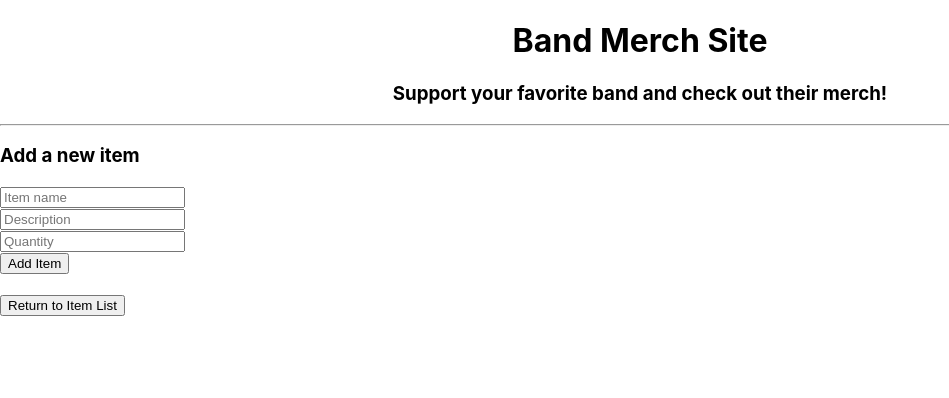
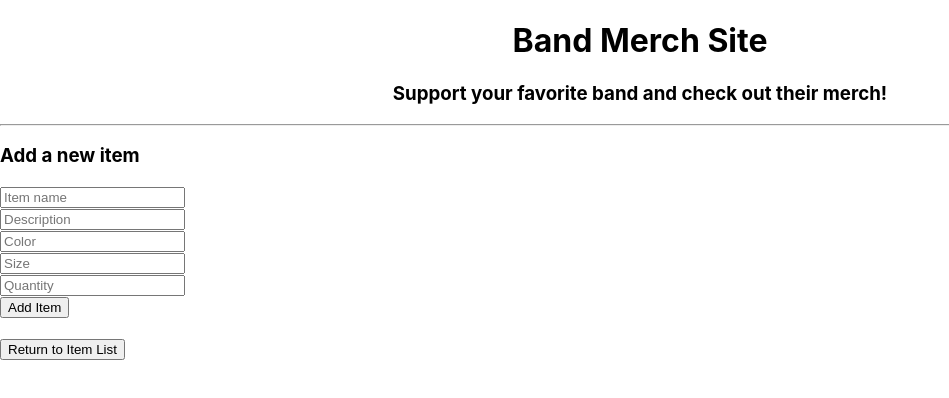
Before and after one commit to besure94/merch-site, a React (Create React App) app: page / in a window 1280 px wide. Both pictures are taken after a click on the button "Add Item". Shown: the top 398 px of the page, without its empty margins (0-949 px from the left). Built offline with nearby package versions, Linux system fonts and the light colour scheme.

Commit message:
Add 'color' and 'size' properties to Item component.

```diff
--- a/src/components/Item.js
+++ b/src/components/Item.js
@@ -4,9 +4,11 @@ import PropTypes from "prop-types";
 function Item(props) {
   return (
     <React.Fragment>
-      <h4>{props.name}</h4>
-      <h4>{props.description}</h4>
-      <h4>{props.quantity}</h4>
+      <h4>Name: {props.name}</h4>
+      <h4>Description: {props.description}</h4>
+      <h4>Color: {props.color}</h4>
+      <h4>Size: {props.size}</h4>
+      <h4>Quantity: {props.quantity}</h4>
       <hr/>
     </React.Fragment>
   );
@@ -15,6 +17,8 @@ function Item(props) {
 Item.propTypes = {
   name: PropTypes.string.isRequired,
   description: PropTypes.string.isRequired,
+  color: PropTypes.string.isRequired,
+  size: PropTypes.string.isRequired,
   quantity: PropTypes.number.isRequired
 }
 
--- a/src/components/ItemList.js
+++ b/src/components/ItemList.js
@@ -8,6 +8,8 @@ function ItemList(props) {
       {props.itemList.map((item, index) =>
         <Item name={item.name}
           description={item.description}
+          color={item.color}
+          size={item.size}
           quantity={item.quantity}
           key={index}/>
       )}
--- a/src/components/NewItemForm.js
+++ b/src/components/NewItemForm.js
@@ -8,6 +8,8 @@ function NewItemForm(props) {
     props.onNewItemCreation({
       name: event.target.name.value,
       description: event.target.description.value,
+      color: event.target.color.value,
+      size: event.target.size.value,
       quantity: event.target.quantity.value,
       id: v4()
     });
@@ -28,6 +30,16 @@ function NewItemForm(props) {
           placeholder="Description"/>
         <br/>
         <input
+          type="text"
+          name="color"
+          placeholder="Color"/>
+        <br/>
+        <input
+          type="text"
+          name="size"
+          placeholder="Size"/>
+        <br/>
+        <input
           type="number"
           name="quantity"
           placeholder="Quantity"
```
